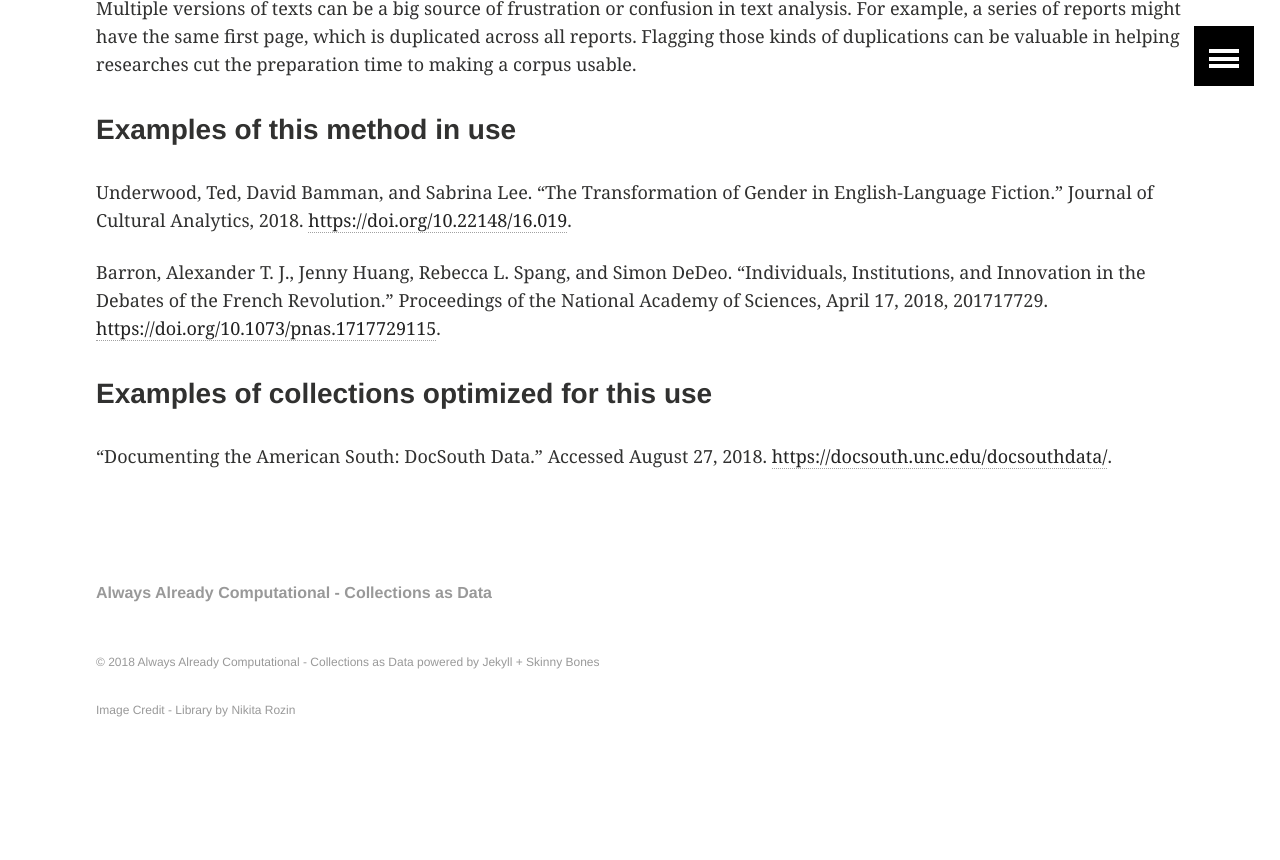
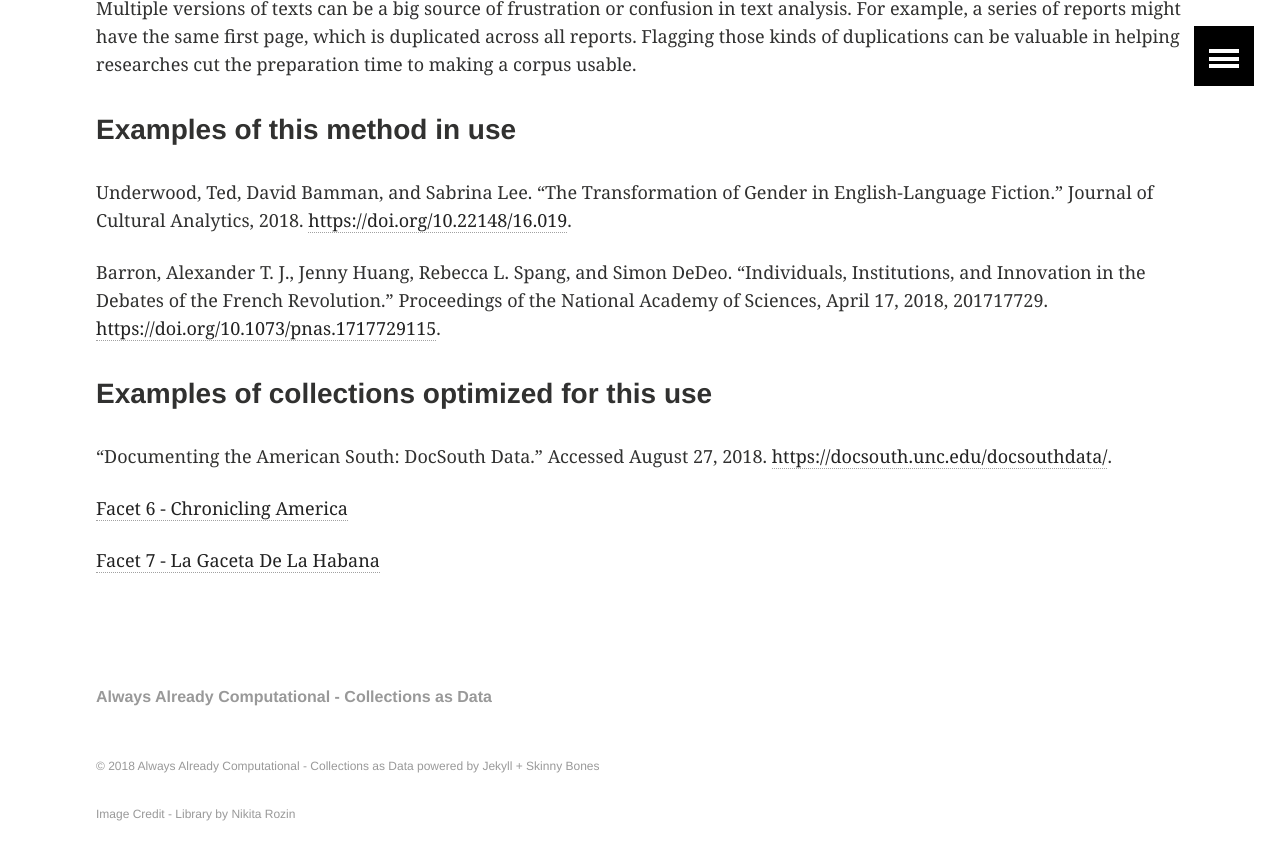
Before and after one commit to collectionsasdata/collectionsasdata.github.io, a Jekyll site: the page built from textmining.md, in a window 1280 px wide and 900 px high, scrolled down 2584 px. Shown: the top 860 px of the window. Built offline with Jekyll 4.4.1, drawn with Linux system fonts in a browser that asks for light colours; before the commit the page ends 3380 px from its top, so only the background shows below that.

Commit message:
Update textmining.md

```diff
--- a/textmining.md
+++ b/textmining.md
@@ -68,3 +68,7 @@ Barron, Alexander T. J., Jenny Huang, Rebecca L. Spang, and Simon DeDeo. “Indi
 ### Examples of collections optimized for this use
 
 “Documenting the American South: DocSouth Data.” Accessed August 27, 2018. [https://docsouth.unc.edu/docsouthdata/](https://docsouth.unc.edu/docsouthdata/).
+
+[Facet 6 - Chronicling America](https://collectionsasdata.github.io/facet6/)
+
+[Facet 7 - La Gaceta De La Habana](https://collectionsasdata.github.io/facet7/)
```
